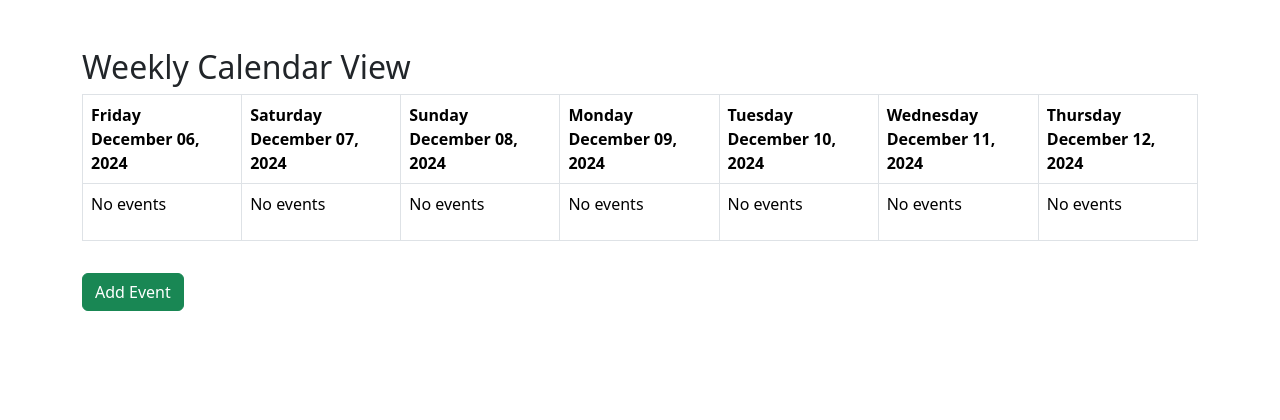
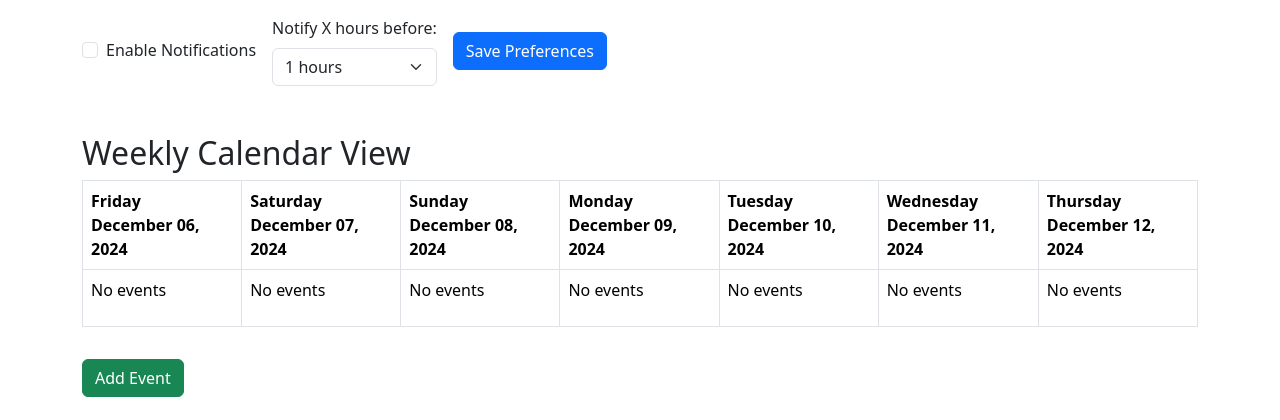
Before and after one commit to ericbrown379/python-calendar-app, a Flask app: page /week in a window 1280 px wide. Shown: the part 56-476 px from the top of the page. Run offline with Flask 3, Linux system fonts and the light colour scheme; the visitor is signed in with stand-in values (Sample User, id 1); data that the repository does not hold is empty.

Commit message:
Times Notifications so far

```diff
--- a/app.py
+++ b/app.py
@@ -10,7 +10,7 @@ import os
 from flask_migrate import Migrate
 from models import User, Event, db, retrieve_user_by_id, retrieve_user_by_email
 import jwt
-
+from apscheduler.schedulers.background import BackgroundScheduler
 app = Flask(__name__)
 app.config['SECRET_KEY'] = 'your_secret_key'
 app.config['SQLALCHEMY_DATABASE_URI'] = 'sqlite:///calendar.db'
@@ -22,6 +22,9 @@ migrate = Migrate(app, db)  # Set up Flask-Migrate here
 login_manager = LoginManager()
 login_manager.init_app(app)
 login_manager.login_view = 'login'
+
+scheduler = BackgroundScheduler()
+scheduler.start()
 
 event_manager = EventManager()
 
@@ -164,7 +167,9 @@ def forgot_password():
 
 
 
-@app.route('/week', methods=['GET'], endpoint='week_view')
+from flask_login import current_user
+
+@app.route('/week', methods=['GET', 'POST'], endpoint='week_view')
 @login_required
 def week_view():
     # Get the current date
@@ -185,7 +190,23 @@ def week_view():
             event.end_time = format_time_am_pm(datetime.strptime(event.end_time, '%H:%M:%S'))
         weekly_events[single_date] = events_for_day
 
-    return render_template('week_view.html', weekly_events=weekly_events)
+    # Handle POST request to save notification preferences
+    if request.method == 'POST':
+        # Get the user's notification preferences from the form
+        notifications_enabled = 'notifications_enabled' in request.form
+        notification_hours = int(request.form.get('notification_hours', 1))  # Default to 1 hour if not set
+
+        # Update user preferences in the database
+        current_user.notifications_enabled = notifications_enabled
+        current_user.notification_hours = notification_hours
+        print(f"{User.username} enabled notifications?, {notifications_enabled}")
+        db.session.commit()
+
+    # Pass the user object to the template
+    return render_template('week_view.html', weekly_events=weekly_events, user=current_user)
+
+
+
 
 @app.route('/add_event', methods=['GET', 'POST'])
 @login_required
@@ -263,6 +284,31 @@ def verify_token(token):
     except (jwt.ExpiredSignatureError, jwt.InvalidTokenError):
         return None  # Return None if the token is invalid or expired
 
+def check_for_notifications():
+    # Get current time
+    now = datetime.now()
+
+    # Query users who have enabled notifications
+    users = User.query.filter_by(notifications_enabled=True).all()
+
+    for user in users:
+        events = Event.query.filter(Event.date >= now).all()  # Get events that are coming up
+        for event in events:
+            # Calculate time difference from now to event's start time
+            time_to_event = event.date - now
+            #if time_to_event <= timedelta(hours=user.notification_hours):
+            if True:
+                subject = f"Reminder: {event.name} in {event.start_time.strftime('%H:%M')}"
+                body = f"Hi,\n\nThis is a reminder that the event '{event.name}' will start at {event.start_time.strftime('%H:%M')}.\n\nBest regards,\nYour Calendar App"
+                send_email_via_gmail_oauth2(user.email, subject, body)
+
+@app.before_request
+def start_scheduler():
+    print("Scheduler running!")
+    if not scheduler.running:
+        scheduler.start()
+
+
 from flask.cli import with_appcontext
 import click
 
@@ -283,5 +329,11 @@ def reset_db():
         db.create_all()  # Create all tables
         click.echo("Database reset successfully.")
 
+
+
+
+
+
+
 if __name__ == '__main__':
     app.run(debug=True, use_reloader=False)
--- a/models.py
+++ b/models.py
@@ -15,8 +15,12 @@ class User(UserMixin, db.Model):
     username = db.Column(db.String(150), unique=True, nullable=False)
     password_hash = db.Column(db.String(150), nullable=False)
     email = db.Column(db.String(120), unique=True, nullable=False)
-    token = db.Column(db.String(200), nullable=True)  # New column for the verification token
+    token = db.Column(db.String(200), nullable=True)
     is_verified = db.Column(db.Boolean, default=False)
+
+    notifications_enabled = db.Column(db.Boolean, default=False, nullable=False)
+    notification_hours = db.Column(db.Integer, default=1, nullable=False)  # Default to 1 hour if not set
+
 
     def set_password(self, password):
         """Hashes the password and stores it."""
--- a/templates/week_view.html
+++ b/templates/week_view.html
@@ -19,6 +19,27 @@
             </div>
         </nav>
 
+        <!-- Notification Toggle and Hours Dropdown Form -->
+        <form method="POST" action="{{ url_for('week_view') }}">
+            <div class="d-flex align-items-center mt-3">
+                <div class="form-check me-3">
+                    <input class="form-check-input" type="checkbox" id="notificationToggle" name="notifications_enabled" {% if user.notifications_enabled %}checked{% endif %}>
+                    <label class="form-check-label" for="notificationToggle">
+                        Enable Notifications
+                    </label>
+                </div>
+                <div class="form-group me-3">
+                    <label for="notificationHours" class="form-label">Notify X hours before:</label>
+                    <select class="form-select" id="notificationHours" name="notification_hours">
+                        {% for i in range(1, 13) %}
+                            <option value="{{ i }}" {% if user.notification_hours == i %}selected{% endif %}>{{ i }} hours</option>
+                        {% endfor %}
+                    </select>
+                </div>
+                <button type="submit" class="btn btn-primary">Save Preferences</button>
+            </div>
+        </form>
+
         <h2 class="mt-5">Weekly Calendar View</h2>
 
         <!-- Table layout for weekly calendar -->
@@ -37,7 +58,6 @@
                             {% if events %}
                                 {% for event in events %}
                                     <strong>{{ event.name }}</strong><br>
-                                    <!-- Ensure start_time and end_time are displayed in AM/PM format -->
                                     {{ event.start_time }} - {{ event.end_time }}<br>
                                     <a href="{{ url_for('edit_event', event_id=event.id) }}" class="btn btn-sm btn-primary">Edit</a>
                                     <form action="{{ url_for('delete_event', event_id=event.id) }}" method="POST" style="display:inline;">
```
Also changed, not shown: forms.py (+7 -1 lines), token.json (+1 -1 lines), email_manager.py (line endings or trailing spaces).
